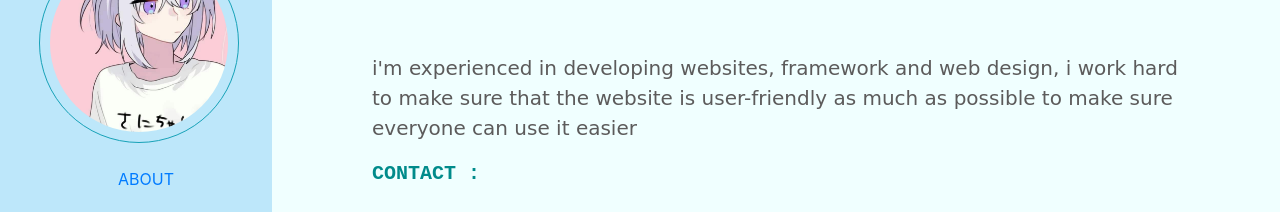
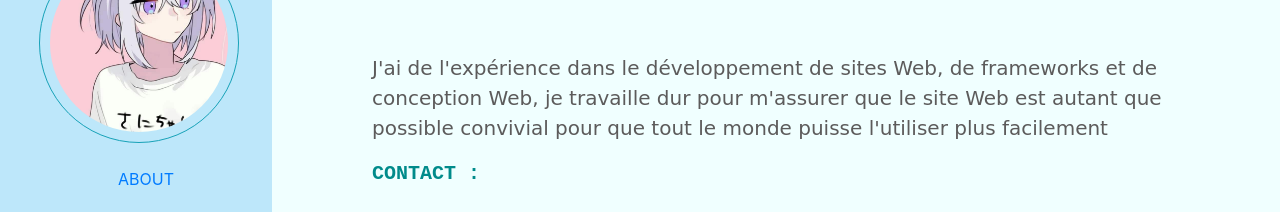
Before and after one commit to Areejellay02/Areejellay02.github.io, a plain HTML site: page index.html in a window 1280 px wide. Shown: the part 211-423 px from the top of the page. Drawn offline with nearby package versions, Linux system fonts and the light colour scheme.

Commit message:
Update index.html

```diff
--- a/index.html
+++ b/index.html
@@ -107,7 +107,7 @@
 	<h1><span class="bolder">ELLAY</span> Areej</h1>
 	<br />
 	<br />
-  <p id="intro">i'm experienced in developing websites, framework and web design, i work hard to make sure that the website is user-friendly as much as possible to make sure everyone can use it easier</p>
+  <p id="intro">J'ai de l'expérience dans le développement de sites Web, de frameworks et de conception Web, je travaille dur pour m'assurer que le site Web est autant que possible convivial pour que tout le monde puisse l'utiliser plus facilement</p>
   <p id="contact"><span id="contactcolor">CONTACT : </span></p><br />
   <div class="social-icons">
     <a class="social-icon" href="https://fr.linkedin.com/"  style="color: black; "><svg width="2em" hight="2em" class="svg-inline--fa fa-linkedin-in fa-w-14" aria-hidden="true" focusable="false" data-prefix="fab" data-icon="linkedin-in" role="img" xmlns="http://www.w3.org/2000/svg" viewBox="0 0 448 512" data-fa-i2svg=""><path fill="currentColor"  d="M100.28 448H7.4V148.9h92.88zM53.79 108.1C24.09 108.1 0 83.5 0 53.8a53.79 53.79 0 0 1 107.58 0c0 29.7-24.1 54.3-53.79 54.3zM447.9 448h-92.68V302.4c0-34.7-.7-79.2-48.29-79.2-48.29 0-55.69 37.7-55.69 76.7V448h-92.78V148.9h89.08v40.8h1.3c12.4-23.5 42.69-48.3 87.88-48.3 94 0 111.28 61.9 111.28 142.3V448z"></path></svg><!-- <i class="fab fa-linkedin-in"></i> Font Awesome fontawesome.com --></a>&nbsp;&nbsp;&nbsp;&nbsp;&nbsp;&nbsp;&nbsp;&nbsp;&nbsp;&nbsp;&nbsp;&nbsp;
```
